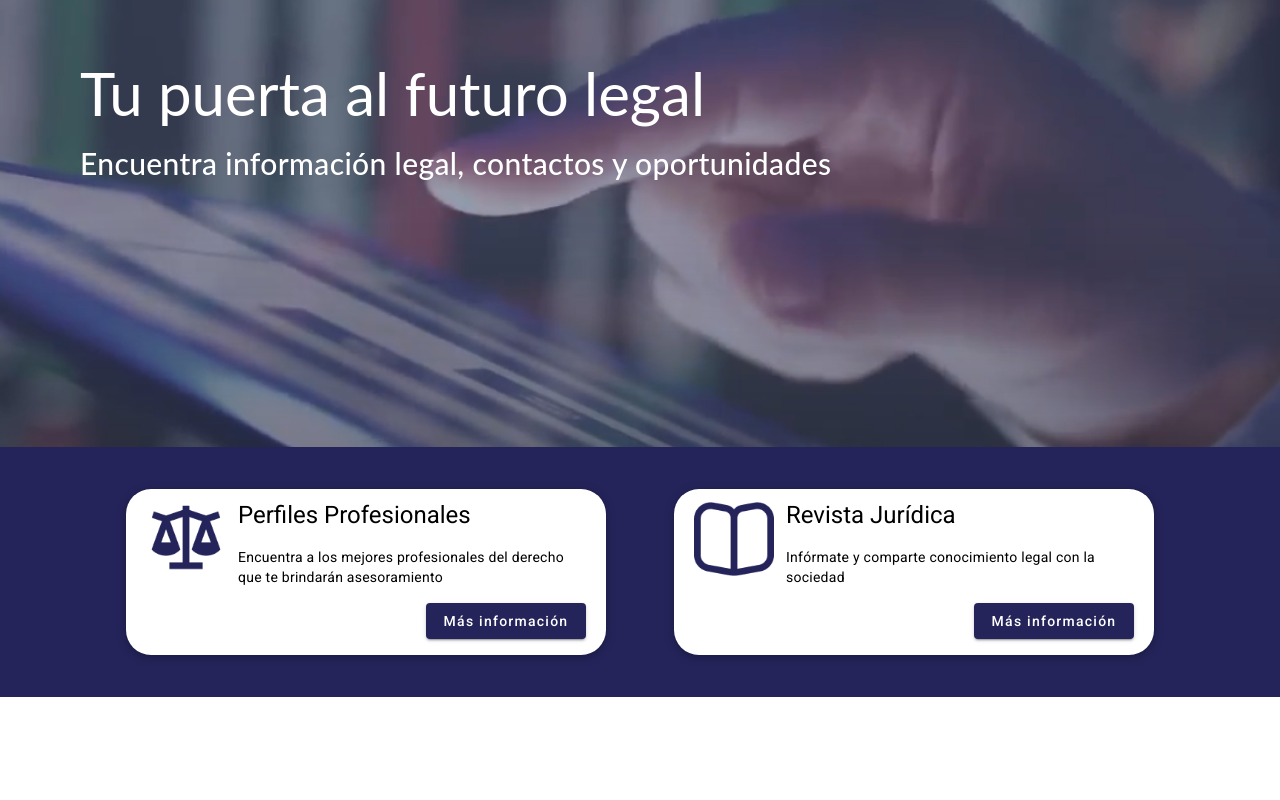
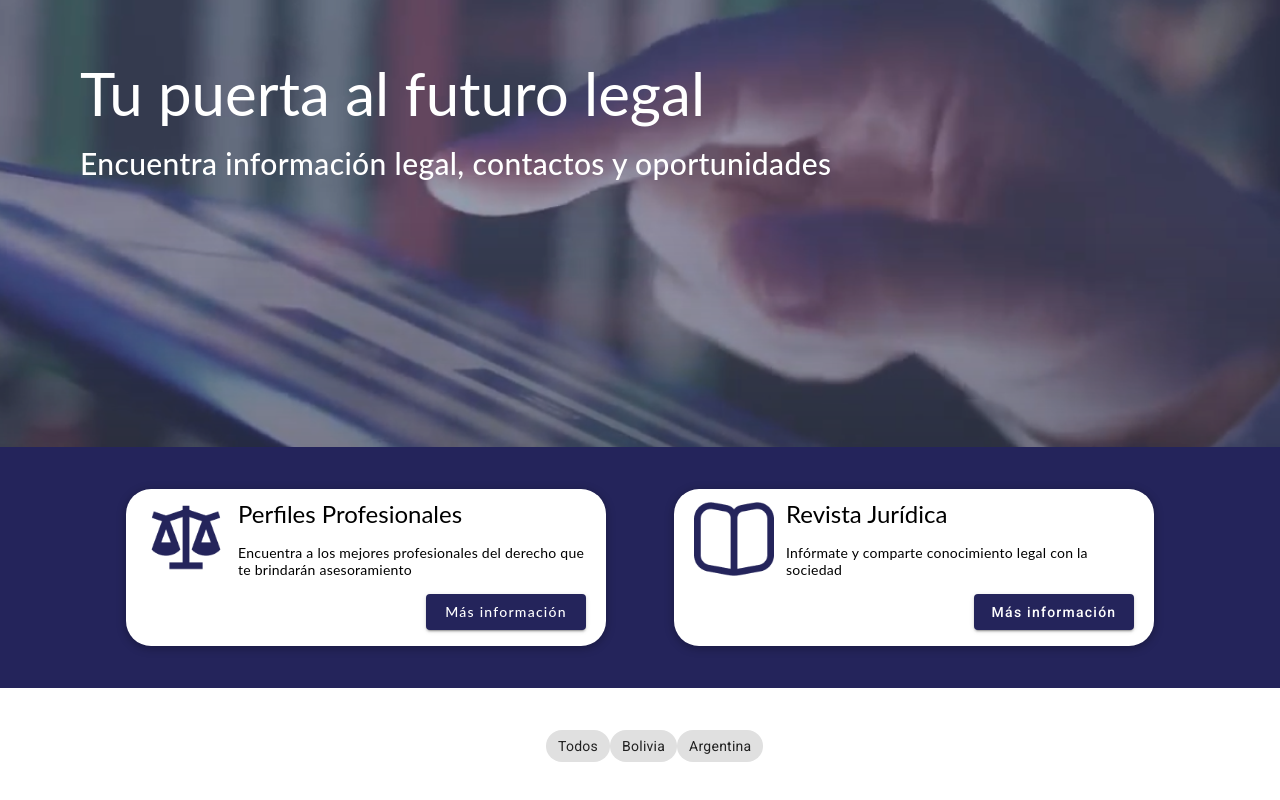
Before and after one commit to nini1304/frontPT, an Angular app: page / in a window 1280 px wide. Shown: the part 268-1068 px from the top of the page. Before the commit the page ends 965 px from the top, so only its background shows below. Built offline with nearby package versions, Linux system fonts and the light colour scheme.

Commit message:
Filtlers section done

```diff
--- a/src/app/app.module.ts
+++ b/src/app/app.module.ts
@@ -8,6 +8,7 @@ import {MatMenuModule} from "@angular/material/menu";
 import {MatIconModule} from "@angular/material/icon";
 import {MatButtonModule} from "@angular/material/button";
 import { StartComponent } from './components/start/start.component';
+import {MatChipsModule} from "@angular/material/chips";
 
 @NgModule({
   declarations: [
@@ -21,7 +22,8 @@ import { StartComponent } from './components/start/start.component';
         AppRoutingModule,
         MatButtonModule,
         MatIconModule,
-    MatMenuModule
+        MatMenuModule,
+        MatChipsModule
     ],
   providers: [],
   bootstrap: [AppComponent]
--- a/src/app/components/start/start.component.css
+++ b/src/app/components/start/start.component.css
@@ -44,9 +44,15 @@ body{
   display: flex;
 
 }
-.text{
+.combo-text{
   margin-left: 12px;
 
+
+}
+.text{
+  font-family: var(--lato);
+  font-style: normal;
+  line-height: normal;
 }
 .info1{
   width: 440px;
@@ -61,6 +67,16 @@ body{
   margin-bottom: 6px;
   margin-left: 280px;
 }
+.filtlers{
+  display:flex;
+  align-items: center;
+  justify-content: space-between;
+  padding: 42px 546px;
+}
+.selected-option {
+  background-color: var(--color-primary);
+}
+
 @media (max-width: 1200px) {
   .info{
     display: flex;
@@ -78,5 +94,12 @@ body{
     padding: 10px 20px;
 
   }
+  .filtlers{
+    display:flex;
+    align-items: center;
+    justify-content: space-between;
+    padding: 30px 126px;
+  }
+
 
 }
--- a/src/app/components/start/start.component.html
+++ b/src/app/components/start/start.component.html
@@ -7,22 +7,22 @@
     <div class="info1">
     <div class="content">
     <img class="image1" src="./assets/Group.png" >
-    <div class="text">
-      <h1>Perfiles Profesionales</h1>
-      <p>Encuentra a los mejores profesionales del derecho que te brindarán asesoramiento</p>
+    <div class="combo-text">
+      <h1 class="text">Perfiles Profesionales</h1>
+      <p class="text">Encuentra a los mejores profesionales del derecho que te brindarán asesoramiento</p>
     </div>
     </div>
       <div class="boton">
-        <button style="background-color: var(--color-primary); color: white; width: 160px;" mat-raised-button color="primary">Más información</button>
+        <button style="background-color: var(--color-primary); color: white;font-family: var(--lato); width: 160px;" mat-raised-button color="primary">Más información</button>
       </div>
     </div>
 
   <div class="info1">
     <div class="content">
     <img class="image1" src="./assets/book.png" >
-    <div class="text">
-      <h1>Revista Jurídica</h1>
-      <p>Infórmate y comparte conocimiento legal con la sociedad</p>
+    <div class="combo-text">
+      <h1 class="text">Revista Jurídica</h1>
+      <p class="text">Infórmate y comparte conocimiento legal con la sociedad</p>
       <p></p>
 
     </div>
@@ -32,4 +32,9 @@
     </div>
   </div>
 </div>
+<div class="filtlers">
+  <mat-chip-option (click)="toggleDisabled(0)" [disabled]="isDisabled[0]" [style]="selectedOption === 0 ? selectedStyle : null" >Todos</mat-chip-option>
+  <mat-chip-option (click)="toggleDisabled(1)" [disabled]="isDisabled[1]" [style]="selectedOption === 1 ? selectedStyle : null" >Bolivia</mat-chip-option>
+  <mat-chip-option (click)="toggleDisabled(2)" [disabled]="isDisabled[2]"  [style]="selectedOption === 2 ? selectedStyle : null" >Argentina</mat-chip-option>
+</div>
 </body>
--- a/src/app/components/start/start.component.ts
+++ b/src/app/components/start/start.component.ts
@@ -6,5 +6,22 @@ import { Component } from '@angular/core';
   styleUrls: ['./start.component.css']
 })
 export class StartComponent {
+  isDisabled: boolean[] = [false, false, false];
+  selectedOption: number | null = null;
+  selectedStyle: any = { 'background-color': 'var(--lila-b)'};
+
+  toggleDisabled(index: number) {
+    if (this.selectedOption === index) {
+      this.isDisabled.fill(false);
+      this.selectedOption = null;
+      this.selectedStyle = { 'background-color': 'var(--lila-b)' };
+    } else {
+      this.isDisabled.fill(true);
+      this.isDisabled[index] = false;
+      this.selectedOption = index;
+      this.selectedStyle = { 'background-color': 'var(--color-primary)' };
+    }
+  }
+
 
 }
--- a/src/styles.css
+++ b/src/styles.css
@@ -12,5 +12,6 @@ body {
 :root {
   --color-primary: #24245B;
   --color-secondary: #8660E2;
+  --lila-b:#C6C1E4;
   --lato: 'Lato', sans-serif;
 }
```
Lines whose indentation alone changed are shown as unchanged.
